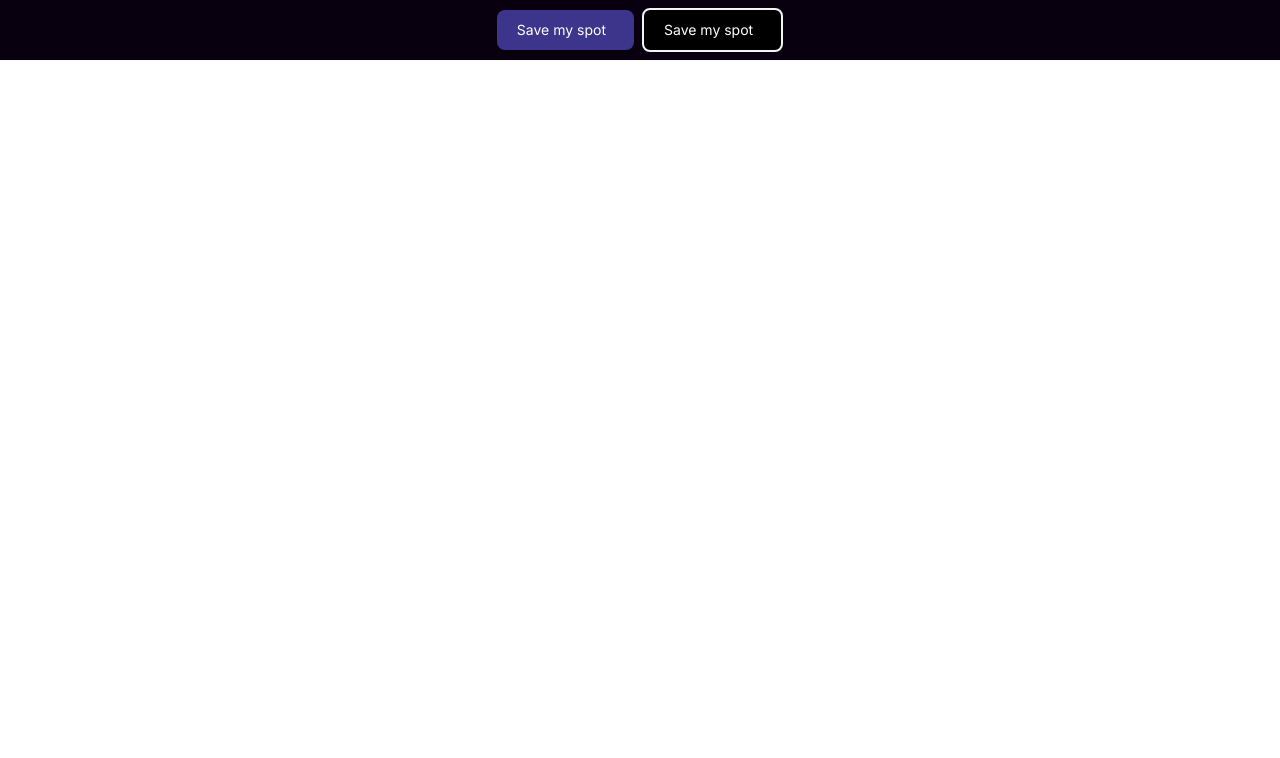
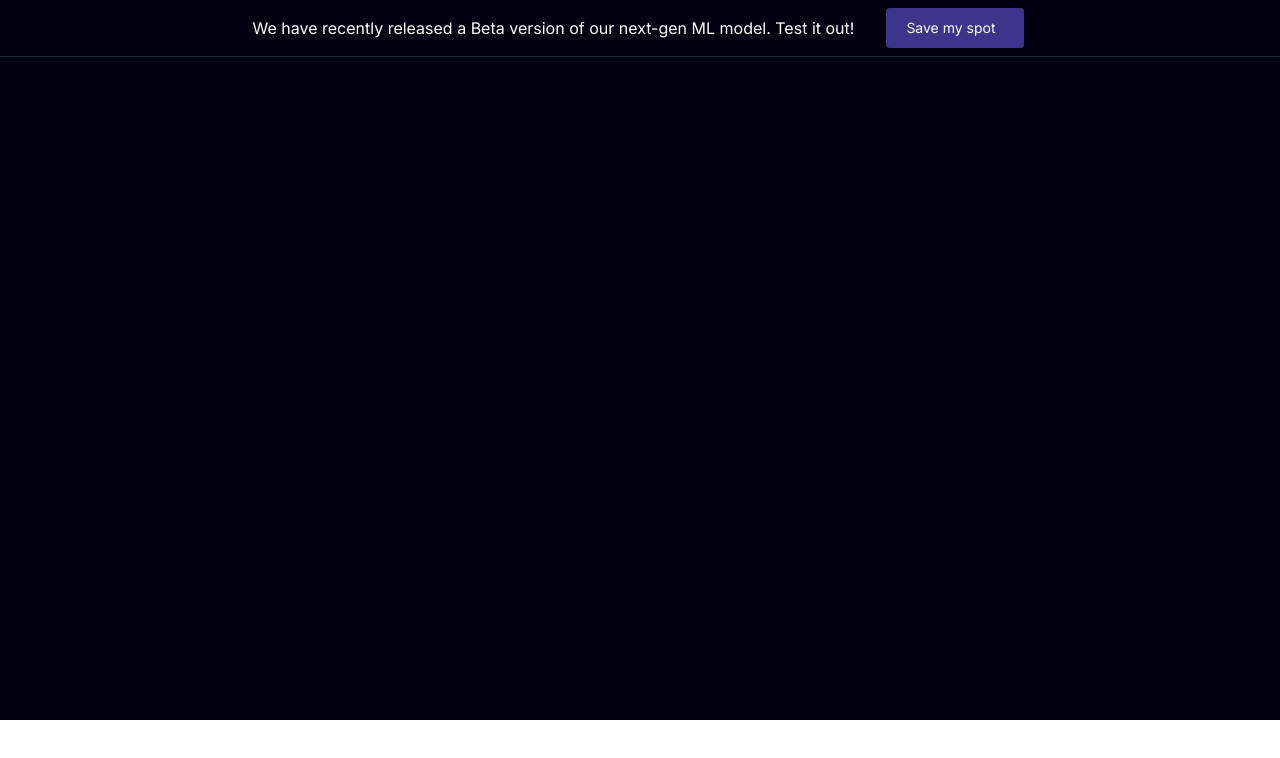
Before and after one commit to francisamidu/landing-page, a React (Vite) app: page / in a window 1280 px wide. Shown: the top 758 px of the page. Built offline with nearby package versions, Linux system fonts and the light colour scheme.

Commit message:
chore:Working on hero section

```diff
--- a/index.html
+++ b/index.html
@@ -4,7 +4,7 @@
     <meta charset="UTF-8" />
     <link rel="icon" type="image/svg+xml" href="/src/assets/images/favicon.svg" />
     <meta name="viewport" content="width=device-width, initial-scale=1.0" />
-    <title>Vite App</title>
+    <title>Fornic - Next-Gen AI Image Generator</title>
   </head>
   <body>
     <div id="root"></div>
--- a/src/App.tsx
+++ b/src/App.tsx
@@ -4,7 +4,7 @@ import { TopHeader } from './components';
 const App = () => {
   return (
     <>
-      <main className="bg-[#08000f]">
+      <main className="min-h-[90vh] bg-[#02000e]">
         <TopHeader />
       </main>
     </>
--- a/src/components/MainButton.tsx
+++ b/src/components/MainButton.tsx
@@ -9,7 +9,7 @@ const MainButton = ({
   param,
 }: ButtonProps) => {
   const style =
-    'text-white bg-[#3d348b] hover:bg-[#4f479c] font-medium rounded-lg text-sm px-5 py-2.5 text-center inline-flex items-center outline-none';
+    'text-white bg-[#3d348b] hover:bg-[#4f479c] font-medium rounded text-sm px-5 py-2.5 text-center inline-flex items-center outline-none';
   const styles = classNames ? `${style} ${classNames}` : style;
   const handleClick = () => {
     if (onClick && param) {
--- a/src/components/SecondaryButton.tsx
+++ b/src/components/SecondaryButton.tsx
@@ -8,7 +8,7 @@ const SecondaryButton = ({
   param,
 }: ButtonProps) => {
   const style =
-    'text-white bg-black border-2 border-gray-100 hover:bg-gray-100 hover:text-black font-medium rounded-lg text-sm px-5 py-2.5 text-center inline-flex items-center outline-none transition-colors duration-200';
+    'text-white bg-black border-2 border-gray-100 hover:bg-gray-100 hover:text-black font-medium rounded text-sm px-5 py-2.5 text-center inline-flex items-center outline-none transition-colors duration-200';
   const styles = classNames ? `${style} ${classNames}` : style;
   const handleClick = () => {
     if (onClick && param) {
--- a/src/components/TopHeader.tsx
+++ b/src/components/TopHeader.tsx
@@ -1,17 +1,15 @@
 import React from 'react';
-import { MainButton, SecondaryButton } from '.';
+import { MainButton } from '.';
 
 const TopHeader = () => {
   return (
-    <div className="flex flex-row items-center justify-center border-b border-gray-50 py-2 px-4">
-      <p></p>
-      <div className="flex flex-row items-center">
+    <div className="flex flex-row items-center justify-center border-b border-gray-800 py-2 px-4">
+      <p className="mr-4">
+        We have recently released a Beta version of our next-gen ML model. Test
+        it out!
+      </p>
+      <div className="ml-4 flex flex-row items-center">
         <MainButton onClick={() => {}} text="Save my spot" classNames="mr-1" />
-        <SecondaryButton
-          onClick={() => {}}
-          text="Save my spot"
-          classNames="ml-1"
-        />
       </div>
     </div>
   );
--- a/src/index.css
+++ b/src/index.css
@@ -9,4 +9,5 @@ body {
 }
 * {
   font-family: Inter, Arial, Helvetica, sans-serif;
+  @apply text-white;
 }
```
Also changed, not shown: src/components/Hero.tsx (added).
